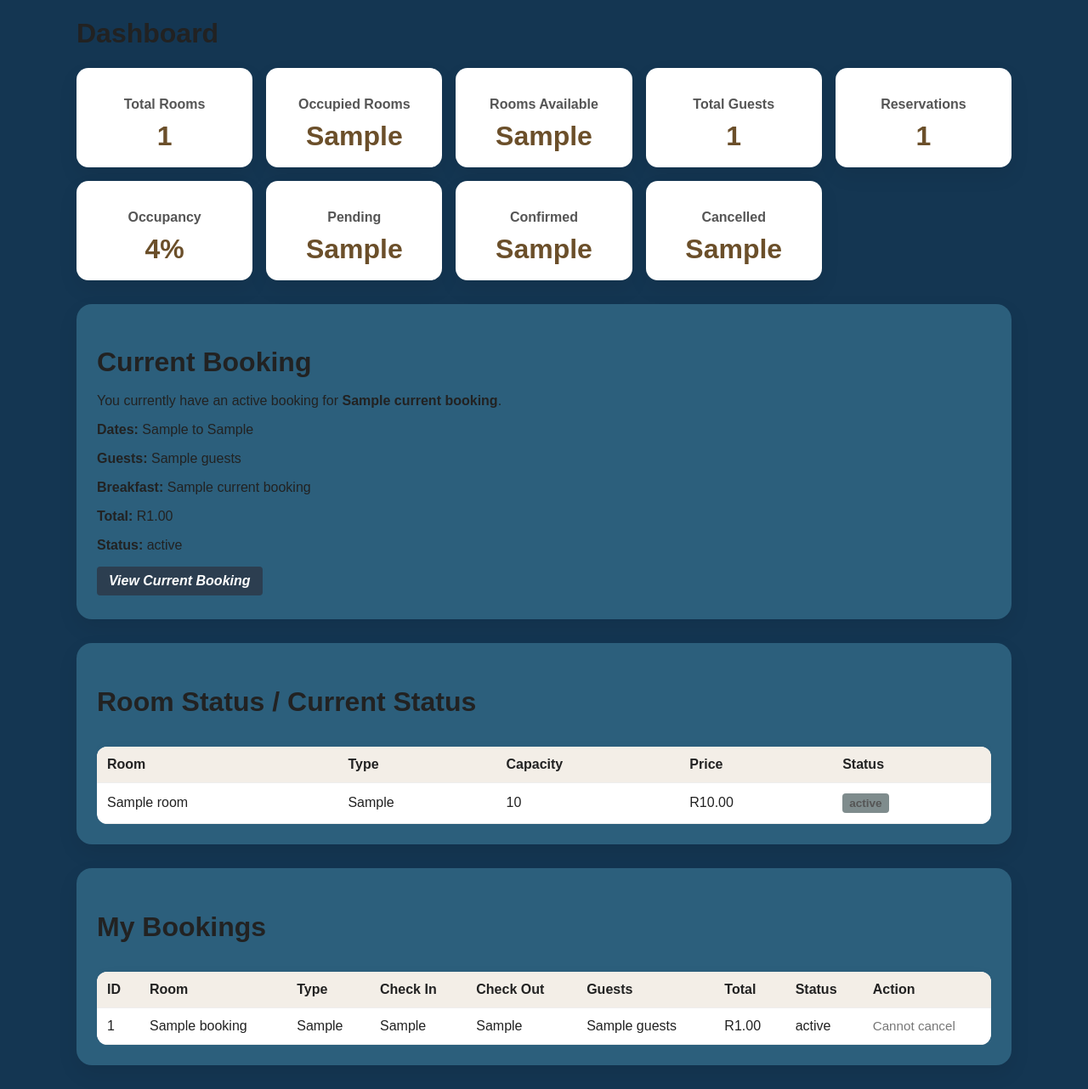
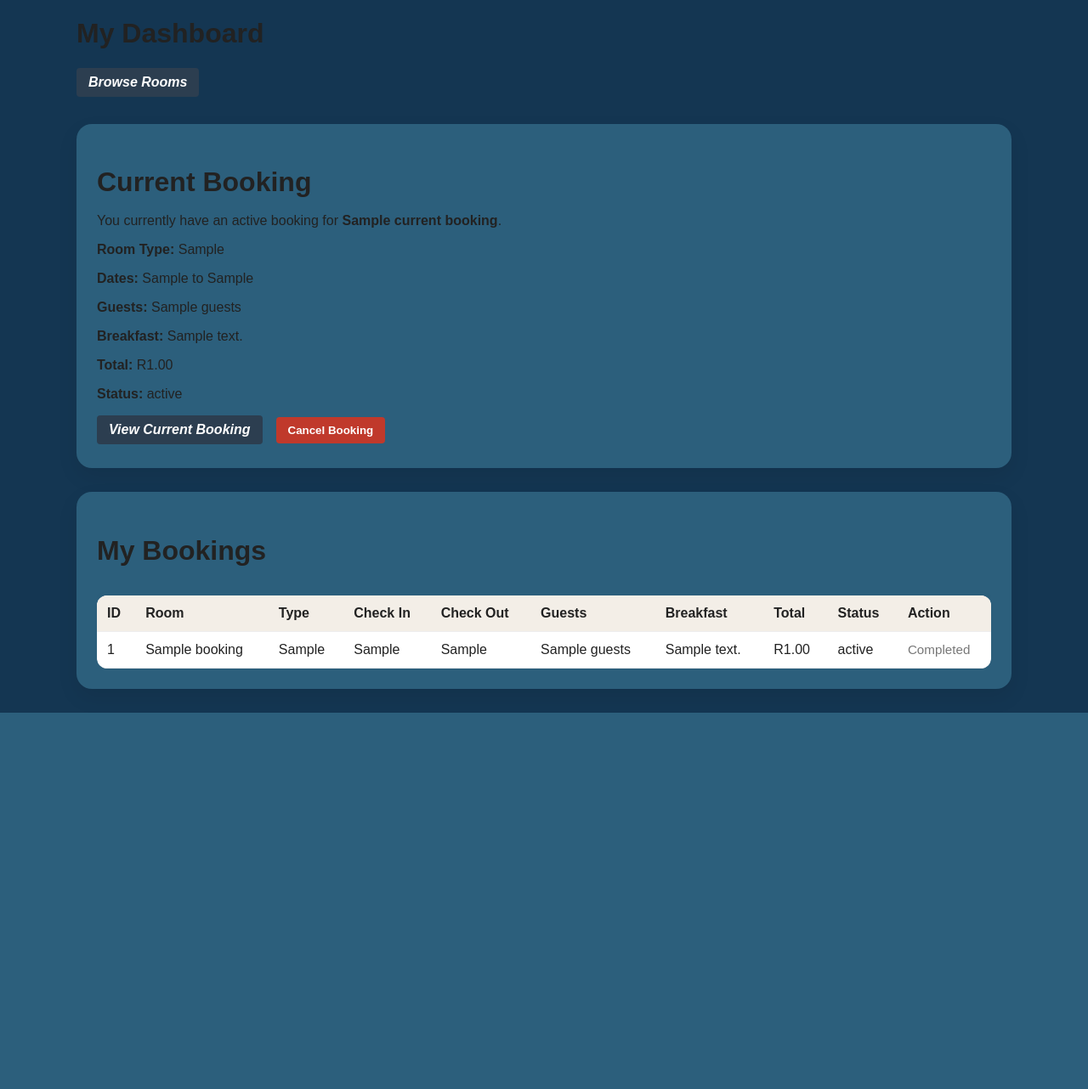
Before and after one commit to Calvin527/realworld-bnb-system, a Flask app: template bnb_app/templates/system/dashboard.html in a window 1280 px wide. Shown: the part 50-1332 px from the top of the page at 85% size. After the commit the page ends 889 px from the top, so only its background shows below. Run offline with Flask 3, Linux system fonts and the light colour scheme; the template is opened without the code that fills it: most values are stand-ins (such as "Sample title", 1, 10 or a date in 2020); some libraries are stand-ins or nearby versions.

Commit message:
Clean user dashboard

```diff
--- a/bnb_app/templates/system/dashboard.html
+++ b/bnb_app/templates/system/dashboard.html
@@ -1,54 +1,11 @@
 {% extends 'base.html' %} {% block title %}Dashboard | Makgobelo Lodge{%
 endblock %} {% block content %}
 
-<h1>Dashboard</h1>
+<h1>My Dashboard</h1>
 
-<section class="stats-grid">
-  <div class="stat-card">
-    <h3>Total Rooms</h3>
-    <p>{{ total_rooms }}</p>
-  </div>
-
-  <div class="stat-card">
-    <h3>Occupied Rooms</h3>
-    <p>{{ occupied_rooms }}</p>
-  </div>
-
-  <div class="stat-card">
-    <h3>Rooms Available</h3>
-    <p>{{ available_rooms }}</p>
-  </div>
-
-  <div class="stat-card">
-    <h3>Total Guests</h3>
-    <p>{{ total_guests }}</p>
-  </div>
-
-  <div class="stat-card">
-    <h3>Reservations</h3>
-    <p>{{ total_reservations }}</p>
-  </div>
-
-  <div class="stat-card">
-    <h3>Occupancy</h3>
-    <p>{{ occupancy_rate }}%</p>
-  </div>
-
-  <div class="stat-card">
-    <h3>Pending</h3>
-    <p>{{ pending_reservations }}</p>
-  </div>
-
-  <div class="stat-card">
-    <h3>Confirmed</h3>
-    <p>{{ confirmed_reservations }}</p>
-  </div>
-
-  <div class="stat-card">
-    <h3>Cancelled</h3>
-    <p>{{ cancelled_reservations }}</p>
-  </div>
-</section>
+<p>
+  <a class="btn" href="{{ url_for('system.rooms') }}">Browse Rooms</a>
+</p>
 
 {% if current_booking %}
 <section class="dashboard-section">
@@ -58,6 +15,11 @@ endblock %} {% block content %}
     <p>
       You currently have an active booking for
       <strong>{{ current_booking.room_name }}</strong>.
+    </p>
+
+    <p>
+      <strong>Room Type:</strong>
+      {{ current_booking.room_type }}
     </p>
 
     <p>
@@ -72,7 +34,8 @@ endblock %} {% block content %}
 
     <p>
       <strong>Breakfast:</strong>
-      {{ current_booking.breakfast_name or 'No breakfast selected' }}
+      {{ current_booking.breakfast_details or current_booking.breakfast_name or
+      'No breakfast selected' }}
     </p>
 
     <p>
@@ -85,53 +48,29 @@ endblock %} {% block content %}
       {{ current_booking.status }}
     </p>
 
+    <div class="action-buttons">
       <a
         href="{{ url_for('system.booking_confirmation', booking_id=current_booking.booking_id) }}"
         class="btn"
       >
         View Current Booking
       </a>
+
+      <form
+        method="POST"
+        action="{{ url_for('system.cancel_booking', booking_id=current_booking.booking_id) }}"
+        onsubmit="
+          return confirm(
+            'No refund after Cancelling. Do you want to continue?',
+          );
+        "
+      >
+        <button type="submit" class="btn btn-danger">Cancel Booking</button>
+      </form>
+    </div>
   </div>
 </section>
 {% endif %}
-
-<section class="dashboard-section">
-  <h2>Room Status / Current Status</h2>
-
-  <div class="table-container">
-    <table class="dashboard-table">
-      <thead>
-        <tr>
-          <th>Room</th>
-          <th>Type</th>
-          <th>Capacity</th>
-          <th>Price</th>
-          <th>Status</th>
-        </tr>
-      </thead>
-
-      <tbody>
-        {% for room in room_statuses %}
-        <tr>
-          <td>{{ room.room_name }}</td>
-          <td>{{ room.room_type }}</td>
-          <td>{{ room.capacity }}</td>
-          <td>R{{ '%.2f'|format(room.price_per_night) }}</td>
-          <td>
-            {% if room.current_status == 'Occupied' %}
-            <span class="badge occupied">{{ room.current_status }}</span>
-            {% elif room.current_status == 'Available' %}
-            <span class="badge available">{{ room.current_status }}</span>
-            {% else %}
-            <span class="badge inactive">{{ room.current_status }}</span>
-            {% endif %}
-          </td>
-        </tr>
-        {% endfor %}
-      </tbody>
-    </table>
-  </div>
-</section>
 
 <section class="dashboard-section">
   <h2>My Bookings</h2>
@@ -146,6 +85,7 @@ endblock %} {% block content %}
           <th>Check In</th>
           <th>Check Out</th>
           <th>Guests</th>
+          <th>Breakfast</th>
           <th>Total</th>
           <th>Status</th>
           <th>Action</th>
@@ -161,6 +101,10 @@ endblock %} {% block content %}
           <td>{{ booking.check_in }}</td>
           <td>{{ booking.check_out }}</td>
           <td>{{ booking.guests }}</td>
+          <td>
+            {{ booking.breakfast_details or booking.breakfast_name or 'No
+            breakfast selected' }}
+          </td>
           <td>R{{ '%.2f'|format(booking.total_price) }}</td>
           <td>{{ booking.status }}</td>
 
@@ -173,8 +117,8 @@ endblock %} {% block content %}
               >
                 View Current Booking
               </a>
-              {% endif %} {% if not booking.breakfast_id and booking.status !=
-              'cancelled' %}
+              {% endif %} {% if not booking.breakfast_id and booking.can_cancel
+              %}
               <a
                 href="{{ url_for('system.add_breakfast_to_booking', booking_id=booking.booking_id) }}"
                 class="btn btn-sm"
@@ -198,14 +142,14 @@ endblock %} {% block content %}
               {% elif booking.status == 'cancelled' %}
               <span class="badge inactive">Cancelled</span>
               {% else %}
-              <span class="muted-text">Cannot cancel</span>
+              <span class="muted-text">Completed</span>
               {% endif %}
             </div>
           </td>
         </tr>
         {% else %}
         <tr>
-          <td colspan="9">You do not have any bookings yet.</td>
+          <td colspan="10">You do not have any bookings yet.</td>
         </tr>
         {% endfor %}
       </tbody>
```
Also changed, not shown: bnb_app/system/routes.py (+33 -130 lines). Lines whose indentation alone changed are shown as unchanged.
